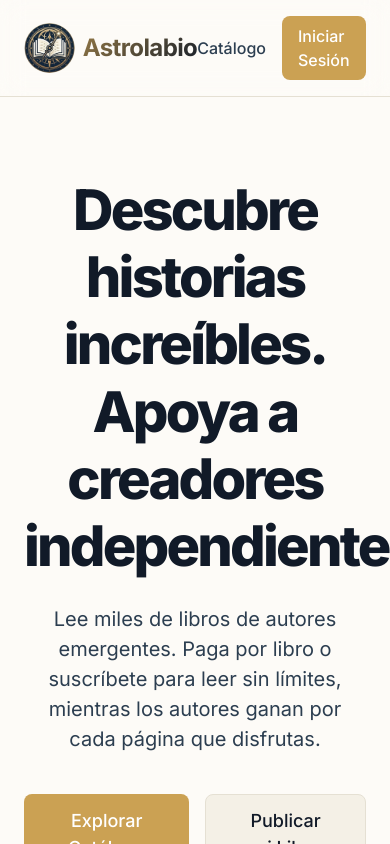
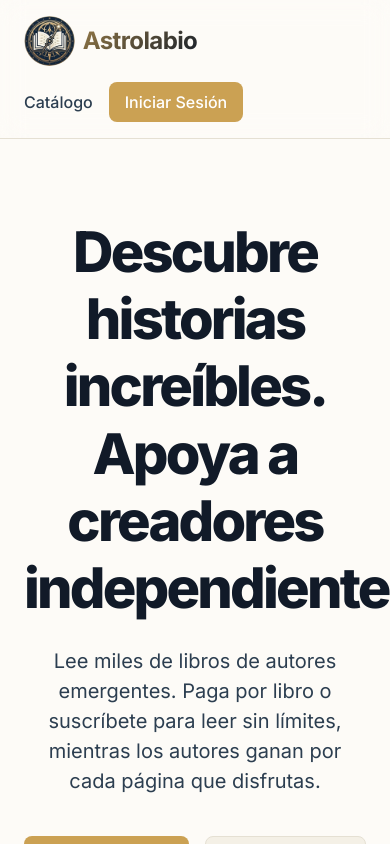
Before and after one commit to somosvetayvigor-boop/astrolabio-pwa, a Next.js app: page / in a window 390 px wide. Shown: the top 844 px of the page. Built offline with nearby package versions, Linux system fonts and the light colour scheme; no server answers; the database is empty.

Commit message:
Fix mobile layout for navbar and dashboard table

```diff
--- a/src/app/dashboard/page.tsx
+++ b/src/app/dashboard/page.tsx
@@ -62,8 +62,8 @@ export default async function Dashboard() {
 
       {/* Books List */}
       <h2 style={{ fontSize: '1.5rem', fontWeight: 700, marginBottom: '1rem' }}>Mis Libros Publicados</h2>
-      <div style={{ backgroundColor: 'var(--bg-secondary)', borderRadius: 'var(--radius-lg)', overflow: 'hidden', border: '1px solid var(--border-color)' }}>
-        <table style={{ width: '100%', borderCollapse: 'collapse', textAlign: 'left' }}>
+      <div style={{ backgroundColor: 'var(--bg-secondary)', borderRadius: 'var(--radius-lg)', overflowX: 'auto', border: '1px solid var(--border-color)' }}>
+        <table style={{ width: '100%', minWidth: '600px', borderCollapse: 'collapse', textAlign: 'left' }}>
           <thead>
             <tr style={{ borderBottom: '1px solid var(--border-color)', backgroundColor: 'var(--bg-tertiary)' }}>
               <th style={{ padding: '1rem', fontWeight: 600 }}>Título</th>
--- a/src/app/globals.css
+++ b/src/app/globals.css
@@ -123,6 +123,8 @@ button {
   display: flex;
   justify-content: space-between;
   align-items: center;
+  flex-wrap: wrap;
+  gap: 1rem;
 }
 
 .logo {
--- a/src/app/layout.tsx
+++ b/src/app/layout.tsx
@@ -45,7 +45,7 @@ export default async function RootLayout({
               <img src="/logo.jpeg" alt="Astrolabio Logo" style={{ height: '50px', width: 'auto', borderRadius: '50%' }} />
               Astrolabio
             </a>
-            <div style={{ display: 'flex', gap: '1rem', alignItems: 'center' }}>
+            <div style={{ display: 'flex', gap: '1rem', alignItems: 'center', flexWrap: 'wrap' }}>
               <InstallPWA />
               <a href="/#catalogo" style={{ color: 'var(--text-secondary)', fontWeight: 500 }}>Catálogo</a>
               {user ? (
```
